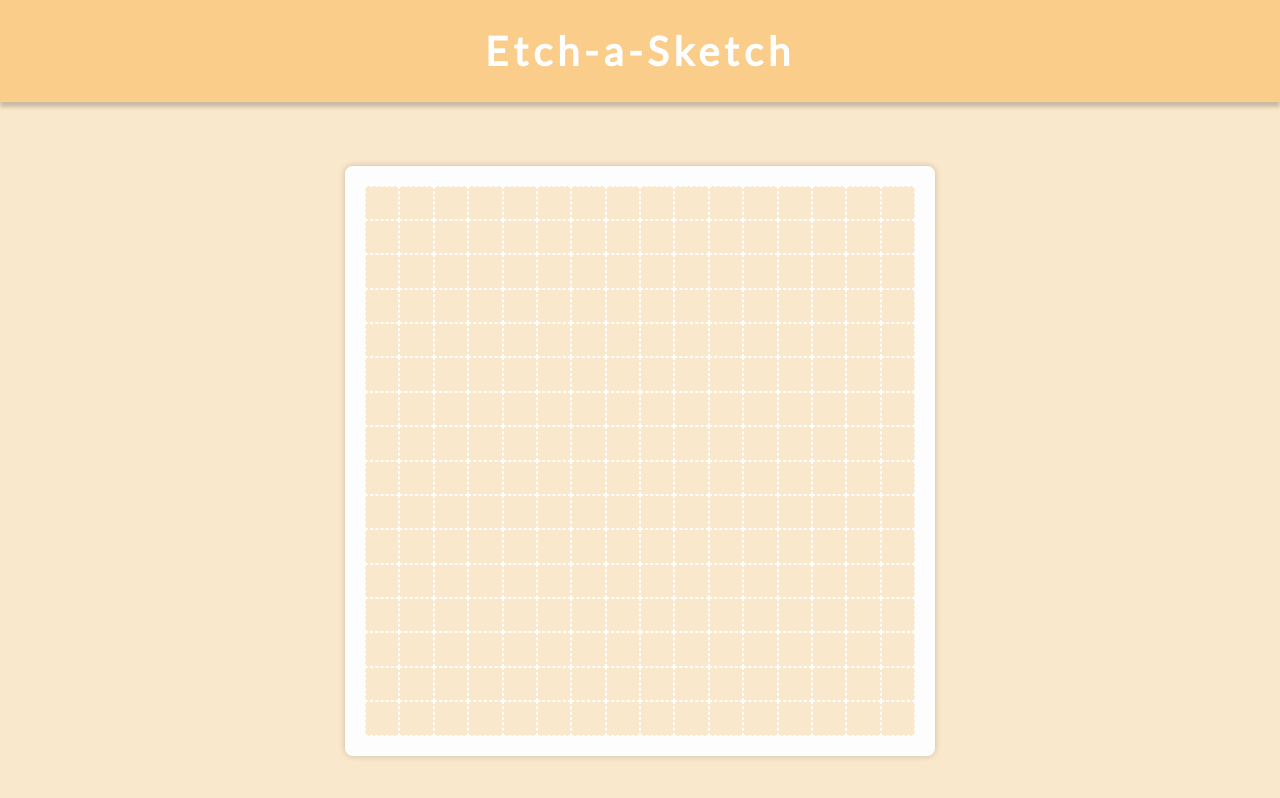
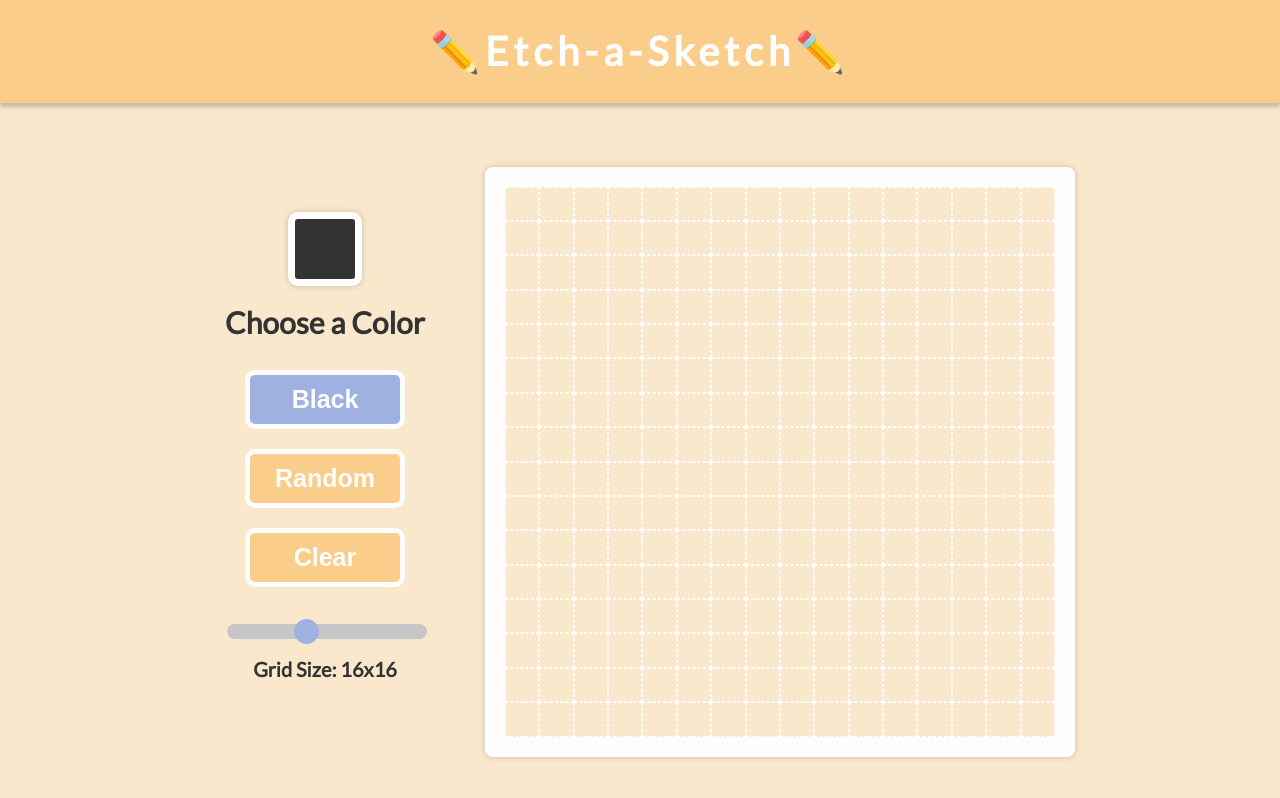
Before and after one commit to OhRai/Etch-a-Sketch, a plain HTML site: page index.html in a window 1280 px wide. Drawn offline with Linux system fonts and the light colour scheme.

Commit message:
Added Random, Clear, and Grid Size

```diff
--- a/etch.js
+++ b/etch.js
@@ -1,4 +1,29 @@
-const gridContainer = document.getElementById('gridbox-container')
+const gridContainer = document.getElementById('gridbox-container');
+const colorContainer = document.querySelector('.current-color')
+const blackButton = document.querySelector('#black');
+const randomButton = document.querySelector('#random');
+const clearButton = document.querySelector('#clear');
+const slider = document.querySelector('.slider');
+const gridText = document.querySelector('.grid-size')
+
+blackButton.addEventListener('click', btnClick);
+randomButton.addEventListener('click', btnClick);
+clearButton.addEventListener('click', clearGrid);
+
+colorContainer.style.backgroundColor = '#333333';
+
+let drawingColor = '#333333';
+let drawingType = 'black';
+
+let gridSize = 16;
+slider.oninput = () => {
+    gridSize = slider.value;
+    gridText.textContent = `Grid Size: ${gridSize}x${gridSize}`;
+    clearGrid();
+}
+
+let selectedButton = blackButton;
+selectedButton.style.backgroundColor = '#9fb1e0';
 
 let isDrawing = false;
 document.body.onmousedown = () => {isDrawing = true}
@@ -20,9 +45,58 @@ function createGridbox(numGrids) {
 function draw(event) {
     if (isDrawing) {
         let gridbox = event.target;
-            gridbox.style.border = 'none';
-            gridbox.style.backgroundColor = '#333333';
+        gridbox.style.border = 'none';
+        gridbox.style.backgroundColor = drawingColor;
+
+        switch (drawingType) {
+            case 'black':
+                drawingColor = '#333333'
+                break;
+
+            case 'random':
+                let red = Math.floor(Math.random() * 256);
+                let green = Math.floor(Math.random() * 256);
+                let blue = Math.floor(Math.random() * 256);
+                drawingColor = `rgb(${red}, ${green}, ${blue})`;
+                break;
+        }
     }
 }
 
-createGridbox(16);
+function btnClick (event) {
+    const buttonId = event.target.id;
+    const button = document.getElementById(buttonId)
+
+    // Change it to default button color if it isn't selected
+    if (selectedButton && selectedButton !== button) {
+        selectedButton.style.backgroundColor = '#facd8a';
+    }
+
+    button.style.backgroundColor = '#9fb1e0';
+    selectedButton = button;
+
+    switch(buttonId) {
+        case 'black':
+            drawingType = 'black'
+            colorContainer.textContent = '';
+            colorContainer.style.backgroundColor = '#333333';
+            colorContainer.style.transitionDuration = '0.2s';
+            break;
+
+        case 'random':
+            drawingType = 'random'
+            colorContainer.textContent = '?';
+            colorContainer.style.backgroundColor = '';
+            colorContainer.style.transitionDuration = '0.2s';
+            break;
+    }
+}
+
+function clearGrid() {
+    while(gridContainer.firstChild) {
+        gridContainer.removeChild(gridContainer.firstChild)
+    }
+    createGridbox(gridSize)
+}
+
+createGridbox(gridSize);
--- a/index.css
+++ b/index.css
@@ -5,6 +5,7 @@ body {
     margin: 0;
     padding: 0;
     background-color: #fae8cc;
+    color: #333333;
     min-height: 100vh;
 }
 
@@ -14,7 +15,7 @@ body {
     justify-content: center;
     align-items: center;
     background-color: #facd8a;
-    box-shadow: 0 5px 4px rgba(0, 0, 0, 0.2);
+    box-shadow: 0 4px 4px rgba(0, 0, 0, 0.2);
 }
 
 .header h1{
@@ -40,3 +41,82 @@ body {
     border-radius: 8px;
     box-shadow: 0 0 6px rgba(0, 0, 0, 0.2);
 }
+
+/* Settings */
+.settings {
+    display: flex;
+    flex-direction: column;
+    justify-content: center;
+    align-items: center;
+    height: 500px;
+    margin-right: 5vh;
+    padding: 20px;
+}
+
+.current-color {
+    display: flex;
+    justify-content: center;
+    align-items: center;
+    width: 60px;
+    height: 60px;
+    background-color: #facd8a;
+    border: 7px solid white;
+    border-radius: 10px;
+    margin-bottom: 18px;
+    box-shadow: 0 0 6px rgba(0, 0, 0, 0.2);
+    font-size: 40px;
+    font-weight: bold;
+    color: white;
+}
+
+.settings h2 {
+    font-size: 30px;
+    margin: 0;
+    margin-bottom: 30px;
+}
+
+.settings button {
+    border: 5px solid #fdfdfd;
+    border-radius: 10px;
+    background-color: #facd8a;
+    color: #fdfdfd;
+    font-size: 25px;
+    font-weight: bold;
+    text-align: center;
+    width: 160px;
+    padding: 10px;
+    margin-bottom: 20px;
+    transition-duration: 0.1s;
+}
+
+.settings button:hover {
+    background-color: #fde6c1;
+    cursor: pointer;
+}
+
+.slider-container {
+    margin: 15px 0;
+    width: 100%;
+}
+
+.slider {
+    appearance: none;
+    background-color: #c7c6c6;
+    width: 100%;
+    height: 15px;
+    border-radius: 10px;
+    transition: opacity 0.2s;
+}
+
+.slider::-webkit-slider-thumb {
+    appearance: none;
+    width: 25px;
+    height: 25px;
+    border-radius: 50%;
+    background-color: #9fb1e0;
+    cursor: pointer;
+}
+
+.settings .grid-size {
+    font-size: 20px;
+}
--- a/index.html
+++ b/index.html
@@ -14,10 +14,19 @@
 
 <body>
     <div class="header">
-        <h1>Etch-a-Sketch</h1>
+        <h1>✏️Etch-a-Sketch✏️</h1>
     </div>
 
     <div class="content">
+        <div class="settings">
+            <div class="current-color"></div>
+            <h2>Choose a Color</h2>
+            <button id="black">Black</button>
+            <button id="random">Random</button>
+            <button id="clear">Clear</button>
+            <div class="slider-container"><input class="slider" type="range" min="1" max="40" value="16"></div>
+            <h2 class="grid-size">Grid Size: 16x16</h2>
+        </div>
         <div id="gridbox-container"></div>
     </div>
 
```
